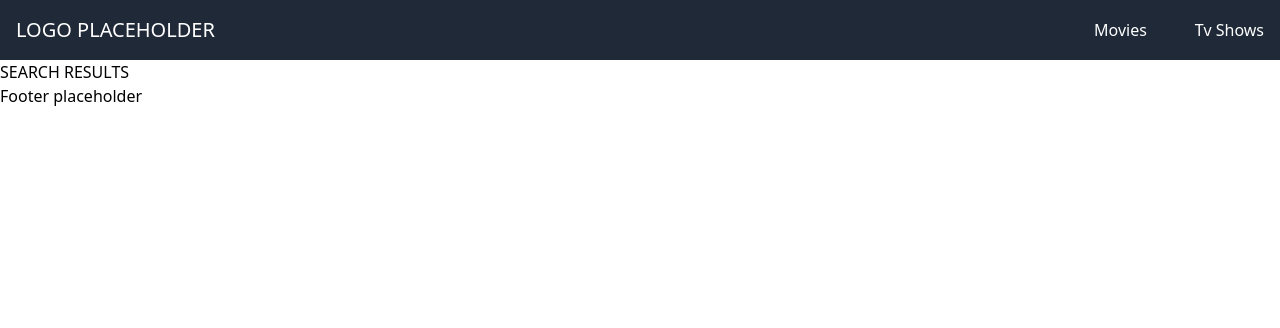
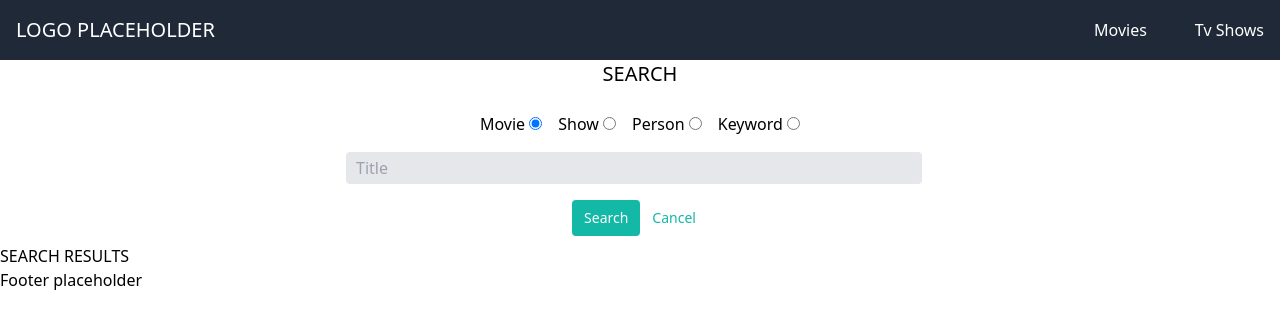
Before and after one commit to yannhn/cine-search, a website built with webpack: page src/search_results.html in a window 1280 px wide. Built offline with nearby package versions, Linux system fonts and the light colour scheme; no server answers.

Commit message:
add basic search functionality

```diff
--- a/src/index.ts
+++ b/src/index.ts
@@ -14,9 +14,7 @@ const global = {
 
 console.log(global.currentPage);
 
-// Highlight active link
 function highlightActiveLink() {
-  // nav links
   const navLinks = document.querySelectorAll(".nav-link");
   console.log(navLinks);
   navLinks.forEach((navLink) => {
@@ -49,13 +47,12 @@ function basicRouting() {
   highlightActiveLink();
 }
 
-basicRouting();
-
 const api = new FetchAPI("https://api.themoviedb.org/3/", process.env.API_KEY);
 const dom = new CreateDOM();
 
 function renderMultipleItems(url: string, containerClass: string) {
   const domContainer = document.querySelector(containerClass);
+  // methods as parameters
   api.get(url).then((data) => {
     data.results.forEach((result: any) => {
       if (domContainer instanceof HTMLElement) {
@@ -98,6 +95,7 @@ async function renderSearchResults() {
 
   if (global.search.type === "movie" || global.search.type === "tv") {
     api.search(global.search.type, global.search.term).then((data) => {
+      console.log("MOVIE/TV - DATA", data);
       data.results.forEach((result: any) => {
         if (domContainer instanceof HTMLElement) {
           const movieContainer = dom.createElement(
@@ -106,8 +104,6 @@ async function renderSearchResults() {
             ["text-center", "m-2"],
             domContainer
           );
-          // dom.createElement("h2", {}, ["text-xl"], movieContainer).textContent =
-          //   result.title;
           dom.createElement(
             "img",
             { src: `https://image.tmdb.org/t/p/w500${result.poster_path}` },
@@ -115,11 +111,29 @@ async function renderSearchResults() {
             movieContainer
           );
           dom.createElement(
+            "h2",
+            {},
+            ["text-xl"],
+            movieContainer
+          ).textContent = `${
+            global.search.type === "movie" ? result.title : result.name
+          }`;
+          dom.createElement(
+            "h2",
+            {},
+            ["text-xl"],
+            movieContainer
+          ).textContent = `Release: ${
+            global.search.type === "movie"
+              ? result.release_date
+              : result.first_air_date
+          }`;
+          dom.createElement(
             "span",
             {},
             ["text-xl"],
             movieContainer
-          ).textContent = `${result.vote_average} / 10`;
+          ).textContent = `Rating: ${result.vote_average} / 10`;
         }
       });
     });
@@ -172,6 +186,8 @@ async function renderSearchResults() {
   }
 }
 
+const routingSwitch = basicRouting();
+
 const search = renderSearchResults();
 
 const renderTrendingMovies = renderMultipleItems(
@@ -203,72 +219,6 @@ init(
   renderPopularMovies,
   renderTrendingShows,
   renderPopularShows,
-  search
+  search,
+  routingSwitch
 );
-
-// const searchForm = document.querySelector(".search") as HTMLFormElement;
-// searchForm.addEventListener("submit", (event) => {
-//   // event.preventDefault();
-
-//   const searchFormInput = document.querySelector(
-//     ".search-input"
-//   ) as HTMLInputElement;
-
-//   let searchInput: string = searchFormInput.value;
-
-//   const searchRadioButtons = document.querySelectorAll('input[type="radio"]');
-//   let selectedValue = "";
-//   searchRadioButtons.forEach((radioButton) => {
-//     if ((radioButton as HTMLInputElement).checked) {
-//       selectedValue = (radioButton as HTMLInputElement).value;
-//     }
-//   });
-
-//   api.search(selectedValue, searchInput).then((data) => {
-//     console.log(data);
-//   });
-// });
-
-// const domContainer = document.querySelector(".test-container");
-
-// api.search(global.search.type, global.search.term).then((data) => {
-//   console.log(data);
-//   data.results.forEach((result: any) => {
-//     if (domContainer instanceof HTMLElement) {
-//       const movieContainer = dom.createElement(
-//         "div",
-//         { "data-id": result.id },
-//         ["text-center", "m-2"],
-//         domContainer
-//       );
-//       // dom.createElement("h2", {}, ["text-xl"], movieContainer).textContent =
-//       //   result.title;
-//       dom.createElement(
-//         "img",
-//         { src: `https://image.tmdb.org/t/p/w500${result.poster_path}` },
-//         ["object-contain", "h-48", "w-96"],
-//         movieContainer
-//       );
-//       dom.createElement(
-//         "span",
-//         {},
-//         ["text-xl"],
-//         movieContainer
-//       ).textContent = `${result.vote_average} / 10`;
-//     }
-//   });
-// });
-
-// async function search() {
-//   const queryString = window.location.search;
-//   const url = new URLSearchParams(queryString);
-
-//   global.search.type = url.get("type");
-//   global.search.term = url.get("search-query");
-
-//   if (global.search.term !== "" && global.search.term !== null) {
-//     // @todo - make request and display results
-//   } else {
-//     alert("PLEASE ENTER A SEARCH TERM");
-//   }
-// }
--- a/src/search_results.html
+++ b/src/search_results.html
@@ -24,6 +24,72 @@
       </nav>
     </header>
     <main>
+      <h2 class="text-center text-xl mb-4">SEARCH</h2>
+      <section class="search flex justify-center">
+        <form
+          class="search w-full max-w-xl flex flex-col items-center py-2 gap-4"
+          action="/search_results.html"
+        >
+          <fieldset>
+            <ul class="flex gap-4">
+              <li>
+                <label for="search-movie">Movie</label>
+                <input
+                  type="radio"
+                  id="search-movie"
+                  name="type"
+                  value="movie"
+                  checked
+                />
+              </li>
+              <li>
+                <label for="search-show">Show</label>
+                <input type="radio" id="search-show" name="type" value="tv" />
+              </li>
+              <li>
+                <label for="search-person">Person</label>
+                <input
+                  type="radio"
+                  id="search-person"
+                  name="type"
+                  value="person"
+                />
+              </li>
+              <li>
+                <label for="search-keyword">Keyword</label>
+                <input
+                  type="radio"
+                  id="search-keyword"
+                  name="type"
+                  value="keyword"
+                />
+              </li>
+            </ul>
+          </fieldset>
+          <input
+            class="search-input bg-gray-200 appearance-none border-2 border-gray-200 rounded w-full text-gray-700 leading-tight focus:outline-none focus:bg-white focus:border-teal-500 mr-3 py-1 px-2"
+            type="text"
+            name="search-query"
+            placeholder="Title"
+            aria-label="Full name"
+          />
+
+          <div class="flex">
+            <button
+              class="flex-shrink-0 bg-teal-500 hover:bg-teal-700 border-teal-500 hover:border-teal-700 text-sm border-4 text-white py-1 px-2 rounded"
+              type="submit"
+            >
+              Search
+            </button>
+            <button
+              class="flex-shrink-0 border-transparent border-4 text-teal-500 hover:text-teal-800 text-sm py-1 px-2 rounded"
+              type="button"
+            >
+              Cancel
+            </button>
+          </div>
+        </form>
+      </section>
       <h3>SEARCH RESULTS</h3>
       <div class="search-results-container"></div>
     </main>
```
